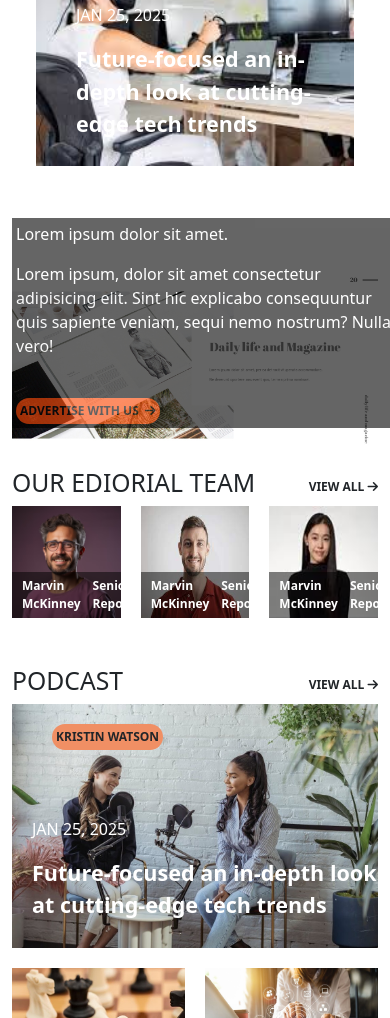
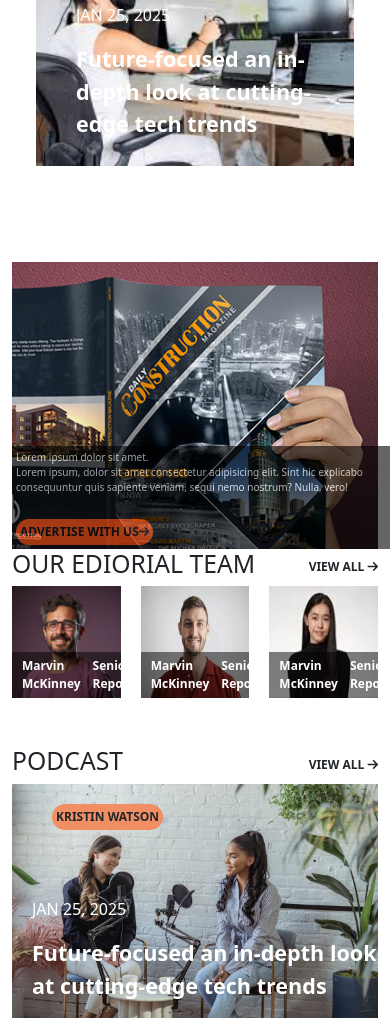
Before and after one commit to alifRayhanME/bootstrap-assignment, a plain HTML site: page index.html in a window 390 px wide. Shown: the part 5361-6379 px from the top of the page. Drawn offline with nearby package versions, Linux system fonts and the light colour scheme.

Commit message:
(fix) try fixing responsiveness

```diff
--- a/index.html
+++ b/index.html
@@ -343,17 +343,17 @@
   </section>
   <!-- turning ideas -->
   <section class="container position-relative">
-    <div><img class="d-flex w-100" src="images/idea.jpg" alt="turning ideas"></div>
-    <div class="position-absolute d-flex justify-content-between align-items-center flex-wrap flex-lg-nowrap gap-4 w-100 p-1"
-      style="bottom: 40px; background-color: black; opacity: 0.6; color: white;">
+    <div class="w-100"><img class="d-flex w-100" src="images2/daily.jpg" alt="turning ideas"></div>
+    <div class="position-absolute d-flex justify-content-between align-items-center flex-wrap flex-lg-nowrap gap-4 p-1  turning-area"
+      style="bottom: 0px; background-color: black; opacity: 0.6; color: white;">
       <div>
-        <p>Lorem ipsum dolor sit amet.</p>
-        <p>Lorem ipsum, dolor sit amet consectetur adipisicing elit. Sint hic explicabo consequuntur quis sapiente
-          veniam, sequi nemo nostrum? Nulla, vero!</p>
+        <span>Lorem ipsum dolor sit amet.</span> <br>
+        <span>Lorem ipsum, dolor sit amet consectetur adipisicing elit. Sint hic explicabo consequuntur quis sapiente
+          veniam, sequi nemo nostrum? Nulla, vero!</span>
       </div>
       <div class="p-1 fw-bold rounded-5 d-flex  align-items-center text-black"
         style="background-color: orangered; font-size: 12px;">
-        <span style="width: 125px;">ADVERTISE WITH US</span>
+        <span>ADVERTISE WITH US</span>
         <i class="fa-solid fa-arrow-right"></i>
       </div>
     </div>
--- a/style.css
+++ b/style.css
@@ -54,6 +54,11 @@
     padding-left: 20px;
     color: white;
   }
+@media (max-width: 600px) {
+  .turning-area{
+    font-size: 10px;
+  }
+}
 @media (min-width: 600px) {
   .latestnews {
     display: grid;
```
Also changed, not shown: images2/daily.jpg (added).
